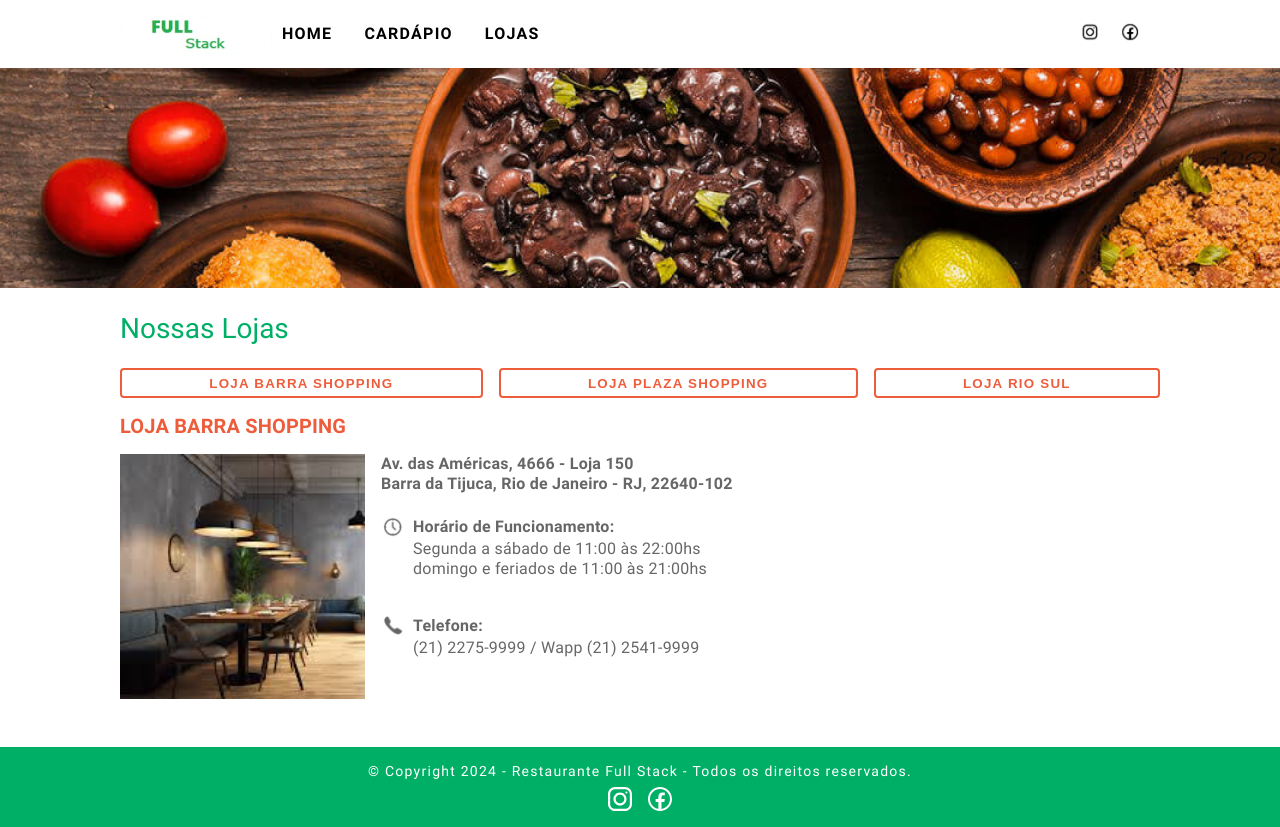
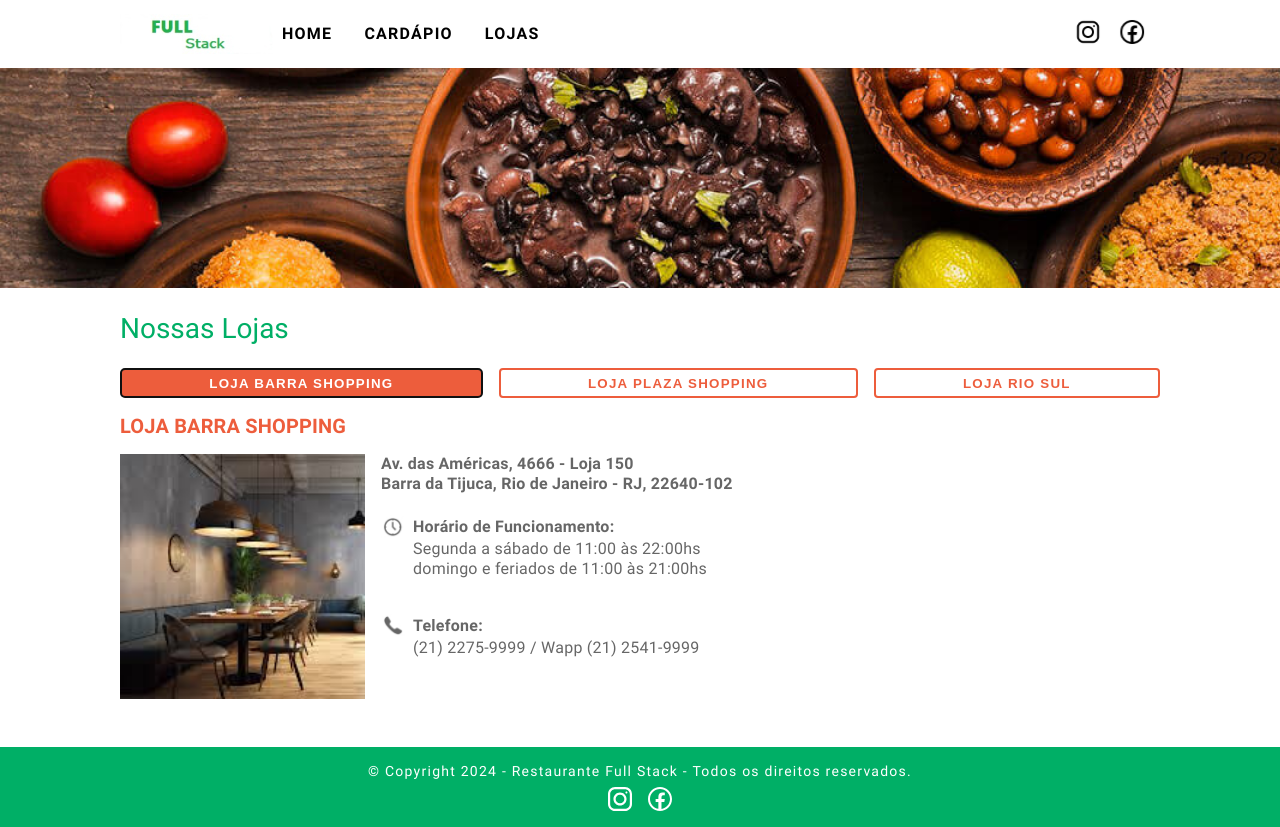
Before and after one commit to julianaqribeiro/front-end-full-stack-avancado, a React (Create React App) app: page /lojas in a window 1280 px wide. Built offline with nearby package versions, Linux system fonts and the light colour scheme.

Commit message:
Criacao da prop botaoSelecionado no componente TabBar

```diff
--- a/src/App.js
+++ b/src/App.js
@@ -5,7 +5,7 @@ import './App.css';
 
 function App() {
   return (
-    <div class="page">
+    <div className="page">
 
       <div>
         <HeaderPage></HeaderPage>
--- a/src/components/cardPagina/CardPagina.css
+++ b/src/components/cardPagina/CardPagina.css
@@ -53,4 +53,5 @@
     border: 0px;
     border-radius: 4px;
     letter-spacing: 1.25px;
+    cursor: pointer;
 }
--- a/src/components/headerPage/HeaderPage.css
+++ b/src/components/headerPage/HeaderPage.css
@@ -23,15 +23,15 @@
     .rede-social{
         display: flex;
         flex-direction: row;
-        gap: 16px;
-        height: 100%;
-        width: 100%;
+        gap: 8px;
         align-items: center;
         justify-content: center;
+        width: auto;
+        height: 100%;
 
         img{
-            width: 24px;
-            height: 24px;
+            width: 36px;
+            height: 36px;
         }
     }
 }
@@ -44,10 +44,7 @@
 }
 
 .itemMenu{
-    padding-left: 8px;
-    padding-right: 8px;
-    padding-top: 10px;
-    padding-bottom: 10px;
+    padding: 10px 8px 10px 8px;
 
     a{
         font-family: "Roboto";
--- a/src/components/tabBar/TabBar.js
+++ b/src/components/tabBar/TabBar.js
@@ -2,7 +2,7 @@ import './TabBar.css';
 import { useState } from 'react';
 
 
-const TabBar = ({ itens, getCategoriaSelecionada }) => {
+const TabBar = ({ itens, botaoSelecionado, getCategoriaSelecionada }) => {
 
     const [itemSelecionado, setItemSelecionado] = useState();
 
@@ -11,13 +11,25 @@ const TabBar = ({ itens, getCategoriaSelecionada }) => {
         getCategoriaSelecionada(item.toUpperCase());
     }
 
+    function criarBotao(item, idx){
+
+        let _botaoSelecionado = "";
+        if (botaoSelecionado){
+            _botaoSelecionado = botaoSelecionado.toString().toUpperCase();
+        }
+
+        return <button type="button" className='botao-tabBar' key={`item-${idx}`}
+                        autoFocus={item.toUpperCase() === _botaoSelecionado}
+                        onClick={() => clickBotao(item.toUpperCase())}>
+                        { item.toUpperCase() }
+               </button>;
+    }
+
     return (
 
         <div className="tabBar">
         {
-            itens.map((item, idx) =>
-                <button type="button" className='botao-tabBar' key={`item-${idx}`} onClick={() => clickBotao(item.toUpperCase()) }>{ item.toUpperCase() }
-                </button>)
+            itens.map((item, idx) => criarBotao(item, idx))
         }
         </div>
     );
--- a/src/pages/cardapio/Cardapio.js
+++ b/src/pages/cardapio/Cardapio.js
@@ -51,7 +51,7 @@ const Cardapio = () => {
             <TituloPrincipal texto={"Cardápio"}></TituloPrincipal>
             <div className="container-tabBar">
                 <div>
-                    <TabBar itens = { categorias } getCategoriaSelecionada={getCategoriaSelecionada}></TabBar>
+                    <TabBar itens = { categorias } botaoSelecionado={ itemSelecionado } getCategoriaSelecionada={getCategoriaSelecionada}></TabBar>
                 </div>
                 <div>
                     <TituloSecudario texto={ itemSelecionado.toUpperCase() }></TituloSecudario>
@@ -59,7 +59,7 @@ const Cardapio = () => {
                 <div className="container-itens-cardapio">
                 {
                     itensCardapio.map((item) =>
-                        <ItemCardapio nome={ item.nome } descricao={ item.descricao } preco={ item.preco }></ItemCardapio>
+                        <div><ItemCardapio nome={ item.nome } descricao={ item.descricao } preco={ item.preco }></ItemCardapio></div>
                     )
                 }
                 </div>
--- a/src/pages/home/Home.css
+++ b/src/pages/home/Home.css
@@ -4,6 +4,5 @@
     gap: 40px;
     justify-content: center;
     align-items: center;
-    align-content: center;
-    height: 100%;
+    margin-top: 40px;
 }
--- a/src/pages/loja/Lojas.js
+++ b/src/pages/loja/Lojas.js
@@ -56,7 +56,7 @@ const Lojas = () => {
             <TituloPrincipal texto={"Nossas Lojas"}></TituloPrincipal>
             <div className="container-loja">
                 <div>
-                    <TabBar itens = { lojas } getCategoriaSelecionada={getCategoriaSelecionada}></TabBar>
+                    <TabBar itens = { lojas } botaoSelecionado={lojaSelecionada?.nome} getCategoriaSelecionada={getCategoriaSelecionada}></TabBar>
                 </div>
                 <div className="card-loja">
                     <div>
```
